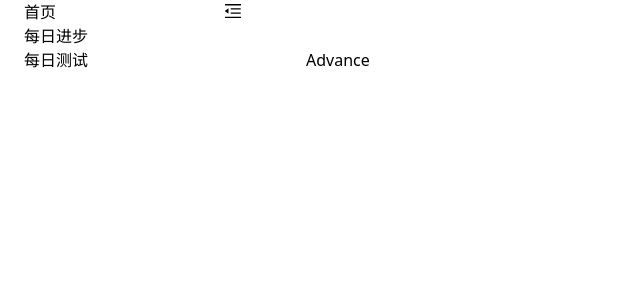
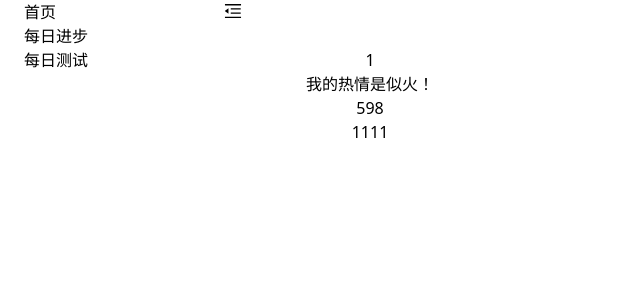
Before and after one commit to weijunliang23/react-noob-admin, a React (Vite) app: page /advance in a window 1280 px wide. Shown: the top 300 px of the page, without its empty margins (0-640 px from the left). Built offline with nearby package versions, Linux system fonts and the light colour scheme.

Commit message:
test: first-exp-tailwind

```diff
--- a/index.html
+++ b/index.html
@@ -1,13 +1,16 @@
 <!DOCTYPE html>
 <html lang="en">
+
 <head>
   <meta charset="UTF-8" />
   <link rel="icon" type="image/svg+xml" href="/vite.svg" />
   <meta name="viewport" content="width=device-width, initial-scale=1.0" />
-    <title>Vite + React + TS</title>
+  <title>React-noob-admin</title>
 </head>
+
 <body>
   <div id="root"></div>
   <script type="module" src="/src/main.tsx"></script>
 </body>
+
 </html>
--- a/package.json
+++ b/package.json
@@ -21,7 +21,7 @@
     "autoprefixer": "^10.4.8",
     "postcss": "^8.4.16",
     "postcss-import": "^15.0.0",
-    "tailwindcss": "^3.1.8",
+    "tailwindcss": "npm:@tailwindcss/postcss7-compat@^2.1.4",
     "typescript": "^4.6.4",
     "vite": "^3.0.7"
   }
--- a/src/pages/advance.tsx
+++ b/src/pages/advance.tsx
@@ -2,7 +2,18 @@ import React from 'react'
 
 const Advance = () => {
   return (
-    <div>Advance</div>
+    <div className='text-center focus-within:text-left'>
+      1
+      <div className='hover:bg-pink-400 focus:border-blue-50' contentEditable>
+        我的热情是似火！
+      </div>
+      <div id="about" className="target:text-right">
+        598
+      </div>
+      <div>
+        <span className='text-rose-500'>1111</span>
+      </div>
+    </div>
   )
 }
 
```
Also changed, not shown: 1 other file (tests, documents, lock files or other folders). Lines whose indentation alone changed are shown as unchanged.
